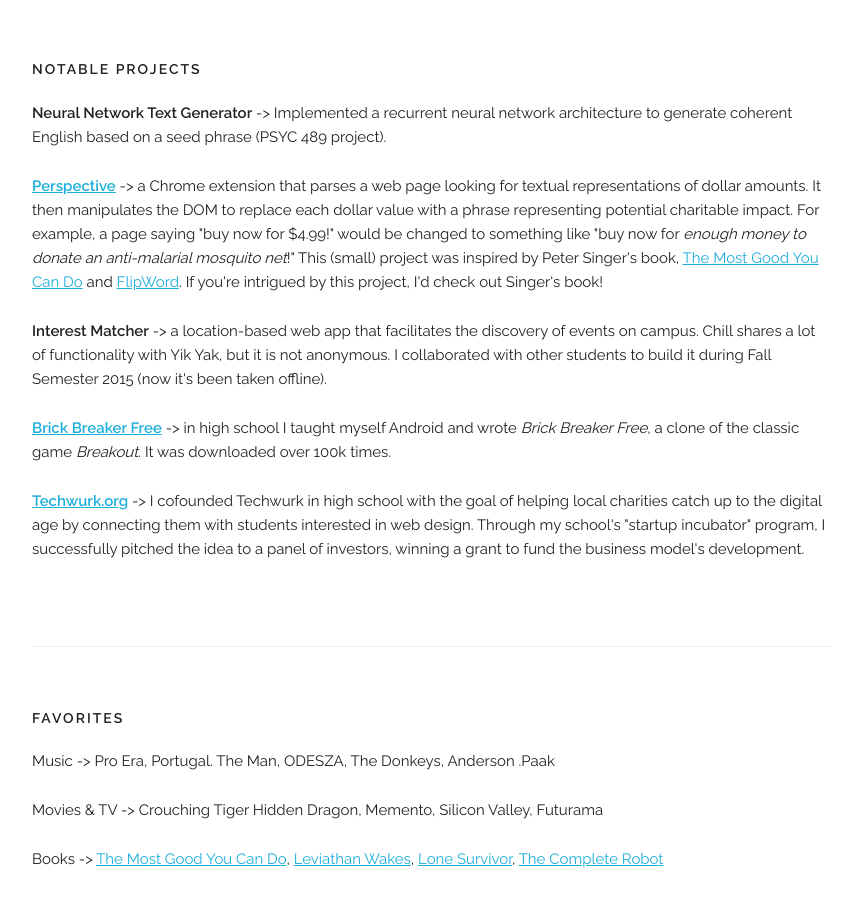
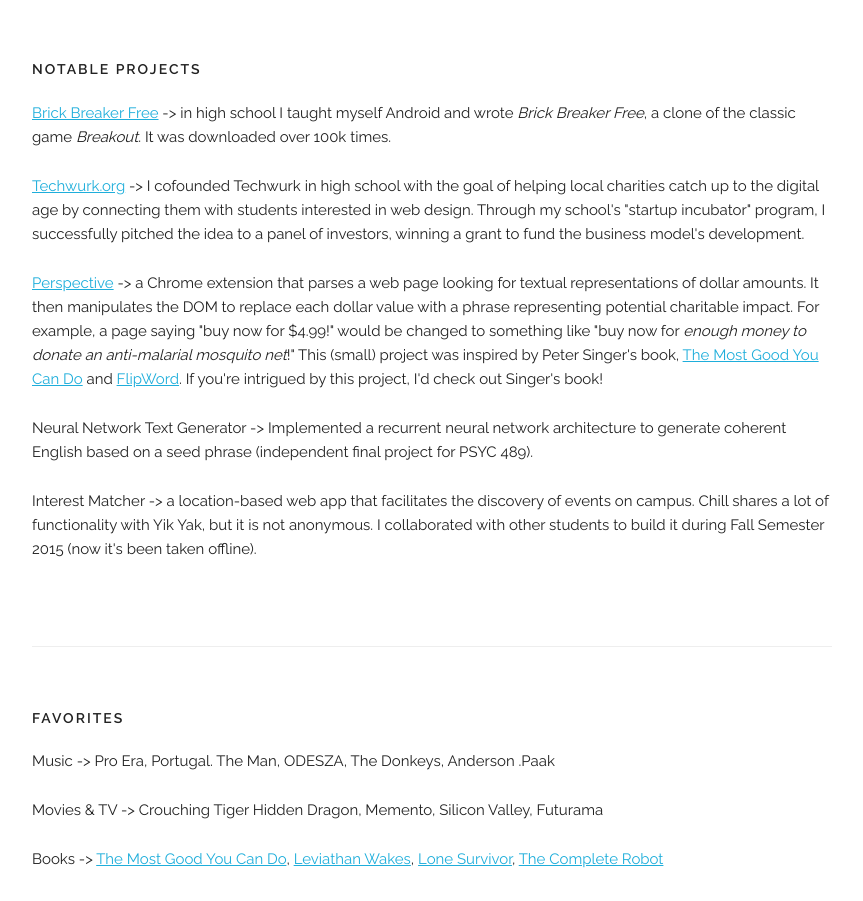
Before and after one commit to whrobbins/WillRobbinsDotOrg, a plain HTML site: page index.html in a window 1280 px wide. Shown: the part 1361-2262 px from the top of the page, without its empty margins (208-1071 px from the left). Drawn offline with nearby package versions, Linux system fonts and the light colour scheme; a script that the page names is missing.

Commit message:
un-bold project links, reorder projects

```diff
--- a/index.html
+++ b/index.html
@@ -156,19 +156,19 @@
   <div class="container">
     <div class="docs-section" id="links">
         <h6 class="docs-header">Notable Projects</h6>
-          <p><b>Neural Network Text Generator</b> -> Implemented a recurrent neural network architecture to generate coherent English based on a seed phrase (PSYC 489 project).</p>
-          <p><b><a href="http://github.com/whrobbins/Perspective"> Perspective</a></b> -> a Chrome extension that parses a web page looking for textual representations of dollar amounts.
+          <p><a href="https://play.google.com/store/apps/details?id=com.RobbinsDev.Brick_Breaker"> Brick Breaker Free</a> -> in high school I taught myself Android and wrote
+            <i>Brick Breaker Free</i>, a clone of the classic game <i>Breakout</i>.  It was downloaded over 100k times. </p>
+          <p><a href="http://techwurk.org">Techwurk.org</a> -> I cofounded Techwurk in high school with the goal of helping local charities catch up to the digital age by
+            connecting them with students interested in web design.  Through my school's "startup incubator" program, I successfully pitched the idea to a panel of investors,
+            winning a grant to fund the business model's development. </p>
+          <p><a href="http://github.com/whrobbins/Perspective"> Perspective</a> -> a Chrome extension that parses a web page looking for textual representations of dollar amounts.
                       It then manipulates the DOM to replace each dollar value with a phrase representing potential charitable impact.
                       For example, a page saying "buy now for $4.99!" would be changed to something like "buy now for <i>enough money to donate
                       an anti-malarial mosquito net</i>!" This (small) project was inspired by Peter Singer's book, <a href="http://www.amzn.com/0300180276">The
                       Most Good You Can Do</a> and <a href="http://flipword.co">FlipWord</a>.  If you're intrigued by this project, I'd check out Singer's book!</p>
-          <p><b>Interest Matcher</b> -> a location-based web app that facilitates the discovery of events on campus. Chill shares a lot of functionality with Yik Yak, but it is not
+          <p>Neural Network Text Generator -> Implemented a recurrent neural network architecture to generate coherent English based on a seed phrase (independent final project for PSYC 489).</p>
+          <p>Interest Matcher -> a location-based web app that facilitates the discovery of events on campus. Chill shares a lot of functionality with Yik Yak, but it is not
             anonymous.  I collaborated with other students to build it during Fall Semester 2015 (now it's been taken offline).</p>
-          <p><b><a href="https://play.google.com/store/apps/details?id=com.RobbinsDev.Brick_Breaker"> Brick Breaker Free</a></b> -> in high school I taught myself Android and wrote
-            <i>Brick Breaker Free</i>, a clone of the classic game <i>Breakout</i>.  It was downloaded over 100k times. </p>
-          <p><b><a href="http://techwurk.org">Techwurk.org</a></b> -> I cofounded Techwurk in high school with the goal of helping local charities catch up to the digital age by
-            connecting them with students interested in web design.  Through my school's "startup incubator" program, I successfully pitched the idea to a panel of investors,
-            winning a grant to fund the business model's development. </p>
     </div>
   </div>
 
```
